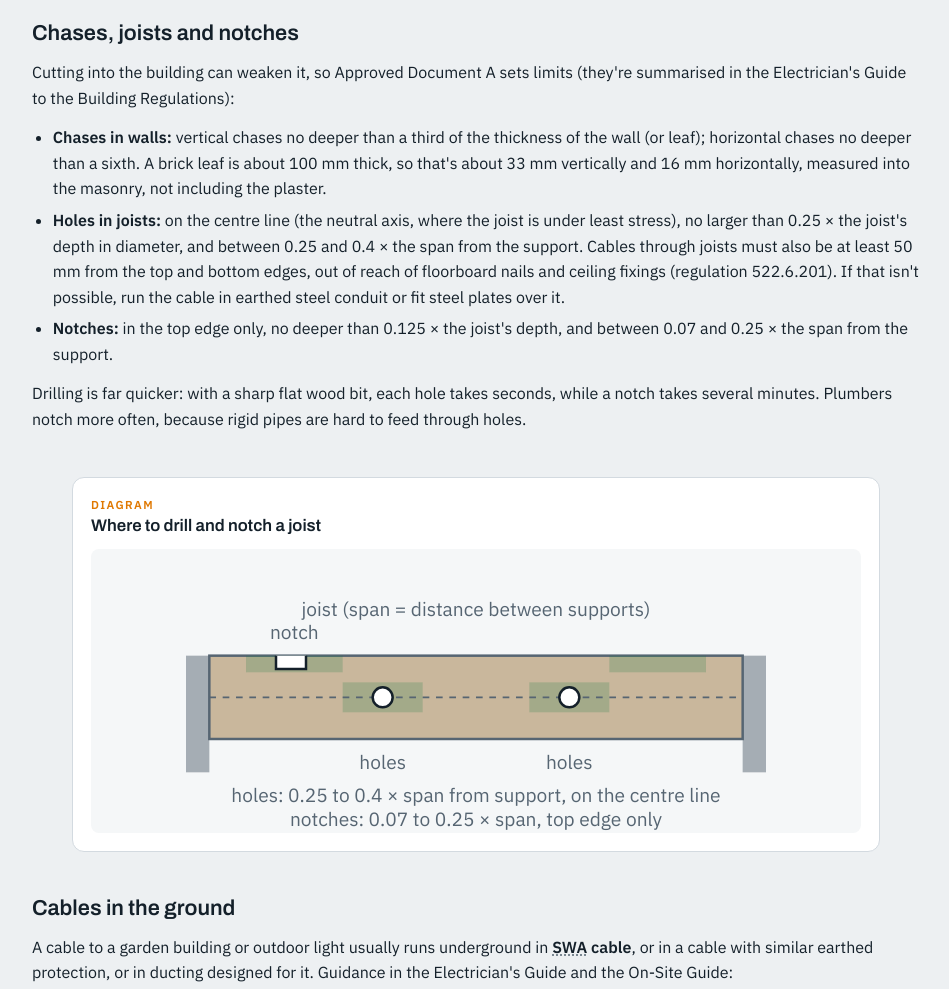
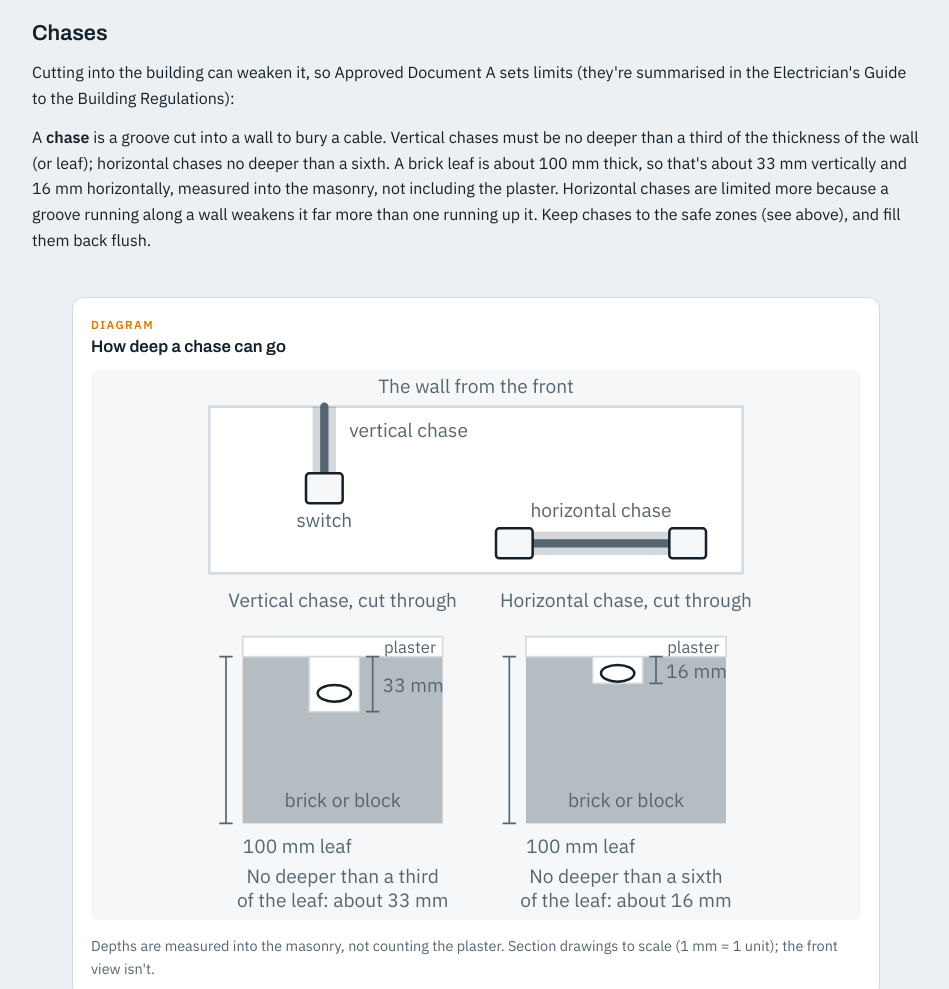
Before and after one commit to paul-norman/electrician-theory-training, a plain HTML site: page revision/cables/installing-cables.html in a window 1280 px wide. Shown: the part 3380-4369 px from the top of the page, without its empty margins (164-1113 px from the left). Drawn offline with Linux system fonts and the light colour scheme.

Commit message:
Installing cables: split chases from joists and notches, add a chase depth diagram

```diff
--- a/revision/cables/installing-cables.html
+++ b/revision/cables/installing-cables.html
@@ -21,6 +21,11 @@
   .verdict.ok { background: var(--ok-bg); } .verdict.ok strong { color: var(--ok); }
   .verdict.bad { background: var(--bad-bg); } .verdict.bad strong { color: var(--bad); }
   select.wide { width: 100%; max-width: 520px; }
+  .chase { fill: var(--muted); opacity: 0.25; }
+  .tecab { stroke: var(--muted); stroke-width: 5; stroke-linecap: round; }
+  .tecab-x { fill: var(--surface); stroke: var(--fg); stroke-width: 1.5; }
+  .brick { fill: var(--muted); opacity: 0.4; }
+  .plaster { fill: var(--surface); stroke: var(--rule); stroke-width: 1; }
 </style>
 </head>
 <body data-lesson="installing-cables">
@@ -137,10 +142,70 @@
   </section>
 
   <section class="prose">
-    <h2>Chases, joists and notches</h2>
+    <h2>Chases</h2>
     <p>Cutting into the building can weaken it, so Approved Document A sets limits (they're summarised in the Electrician's Guide to the Building Regulations):</p>
+    <p>A <strong>chase</strong> is a groove cut into a wall to bury a cable. Vertical chases must be no deeper than a third of the thickness of the wall (or leaf); horizontal chases no deeper than a sixth. A brick leaf is about 100 mm thick, so that's about 33 mm vertically and 16 mm horizontally, measured into the masonry, not including the plaster. Horizontal chases are limited more because a groove running along a wall weakens it far more than one running up it. Keep chases to the safe zones (see above), and fill them back flush.</p>
+  </section>
+
+  <figure class="widget" aria-labelledby="wch">
+    <div class="widget-title">
+      <span class="eyebrow">Diagram</span>
+      <h3 id="wch">How deep a chase can go</h3>
+    </div>
+    <div class="stage">
+      <svg viewBox="0 0 360 330" role="img" aria-labelledby="wchd" style="max-width:600px;margin:0 auto">
+        <title id="wchd">Top: a wall seen from the front, with a vertical chase running down from the ceiling to a switch and a horizontal chase running between two sockets. Bottom: two cross-sections through a 100 mm masonry leaf behind its plaster. The vertical chase is cut no deeper than a third of the leaf, about 33 mm; the horizontal chase no deeper than a sixth, about 16 mm.</title>
+        <text class="small" x="180" y="14" text-anchor="middle">The wall from the front</text>
+        <rect class="wall" x="20" y="22" width="320" height="100"/>
+        <rect class="chase" x="82" y="22" width="14" height="46"/>
+        <rect class="chase" x="212" y="97" width="86" height="14"/>
+        <!-- cables first, so the accessories sit on top of their ends -->
+        <line class="tecab" x1="89" y1="22" x2="89" y2="66"/>
+        <line class="tecab" x1="210" y1="104" x2="300" y2="104"/>
+        <rect class="acc" x="78" y="62" width="22" height="18" rx="2"/>
+        <rect class="acc" x="192" y="95" width="22" height="18" rx="2"/>
+        <rect class="acc" x="296" y="95" width="22" height="18" rx="2"/>
+        <text class="small" x="104" y="40">vertical chase</text>
+        <text class="small" x="89" y="94" text-anchor="middle">switch</text>
+        <text class="small" x="255" y="88" text-anchor="middle">horizontal chase</text>
+
+        <text class="small" x="100" y="142" text-anchor="middle">Vertical chase, cut through</text>
+        <text class="small" x="270" y="142" text-anchor="middle">Horizontal chase, cut through</text>
+        <!-- left section -->
+        <rect class="brick" x="40" y="172" width="120" height="100"/>
+        <rect class="plaster" x="40" y="160" width="120" height="12"/>
+        <rect class="plaster" x="80" y="172" width="30" height="33"/>
+        <ellipse class="tecab-x" cx="95" cy="194" rx="10" ry="5"/>
+        <path class="dim" d="M114,172 h8 M118,172 v33 M114,205 h8"/>
+        <text class="small" x="124" y="193">33 mm</text>
+        <path class="dim" d="M26,172 h8 M30,172 v100 M26,272 h8"/>
+        <text class="small" x="40" y="290">100 mm leaf</text>
+        <text class="small" x="210" y="290">100 mm leaf</text>
+        <text class="small" x="100" y="308" text-anchor="middle">No deeper than a third</text>
+        <text class="small" x="100" y="322" text-anchor="middle">of the leaf: about 33 mm</text>
+        <!-- right section -->
+        <rect class="brick" x="210" y="172" width="120" height="100"/>
+        <rect class="plaster" x="210" y="160" width="120" height="12"/>
+        <rect class="plaster" x="250" y="172" width="30" height="16"/>
+        <ellipse class="tecab-x" cx="265" cy="182" rx="10" ry="5"/>
+        <path class="dim" d="M284,172 h8 M288,172 v16 M284,188 h8"/>
+        <text class="small" x="294" y="185">16 mm</text>
+        <path class="dim" d="M196,172 h8 M200,172 v100 M196,272 h8"/>
+        <text class="small" x="270" y="308" text-anchor="middle">No deeper than a sixth</text>
+        <text class="small" x="270" y="322" text-anchor="middle">of the leaf: about 16 mm</text>
+        <text class="small" x="326" y="170" text-anchor="end" style="font-size:10px">plaster</text>
+        <text class="small" x="156" y="170" text-anchor="end" style="font-size:10px">plaster</text>
+        <text class="small" x="100" y="262" text-anchor="middle">brick or block</text>
+        <text class="small" x="270" y="262" text-anchor="middle">brick or block</text>
+      </svg>
+    </div>
+    <p class="caption">Depths are measured into the masonry, not counting the plaster. Section drawings to scale (1 mm = 1 unit); the front view isn't.</p>
+  </figure>
+
+  <section class="prose">
+    <h2>Joists and notches</h2>
+    <p>Floor and ceiling joists carry the building's weight, so holes and notches are limited to the places where they take least strength away (also from Approved Document A):</p>
     <ul>
-      <li><strong>Chases in walls:</strong> vertical chases no deeper than a third of the thickness of the wall (or leaf); horizontal chases no deeper than a sixth. A brick leaf is about 100 mm thick, so that's about 33 mm vertically and 16 mm horizontally, measured into the masonry, not including the plaster.</li>
       <li><strong>Holes in joists:</strong> on the centre line (the neutral axis, where the joist is under least stress), no larger than 0.25 × the joist's depth in diameter, and between 0.25 and 0.4 × the span from the support. Cables through joists must also be at least 50 mm from the top and bottom edges, out of reach of floorboard nails and ceiling fixings (regulation 522.6.201). If that isn't possible, run the cable in earthed steel conduit or fit steel plates over it.</li>
       <li><strong>Notches:</strong> in the top edge only, no deeper than 0.125 × the joist's depth, and between 0.07 and 0.25 × the span from the support.</li>
     </ul>
```
